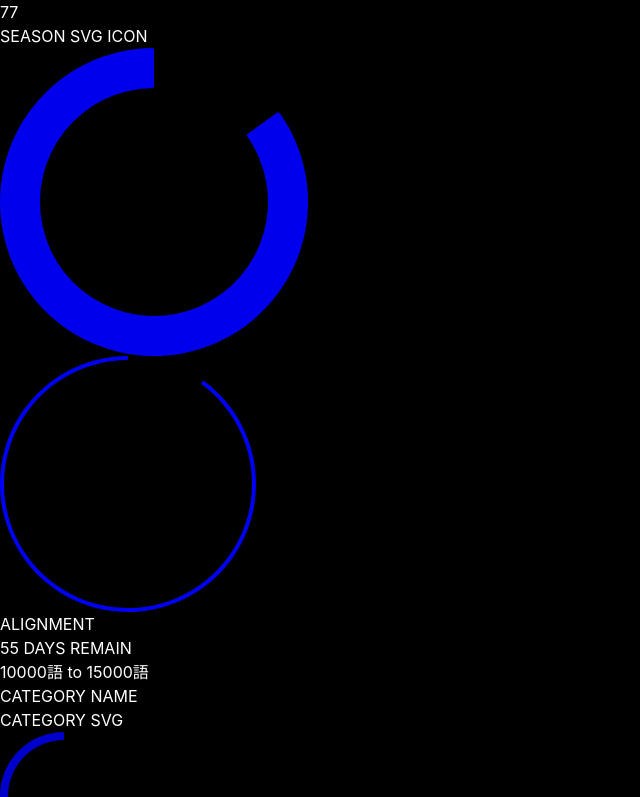
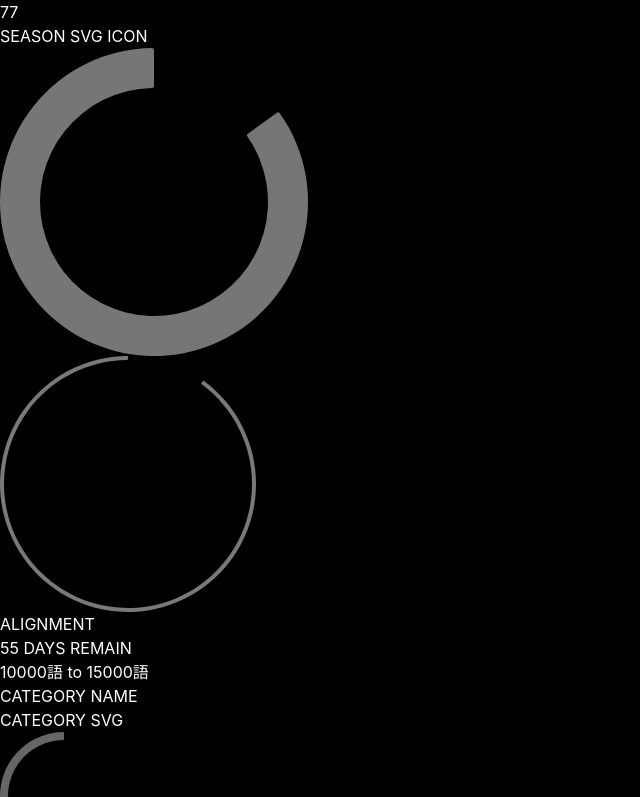
Before and after one commit to everalert/habits-battlepass, a Next.js app: page / in a window 1280 px wide. Shown: the top 797 px of the page, without its empty margins (0-640 px from the left). Built offline with nearby package versions, Linux system fonts and the light colour scheme.

Commit message:
change RadialBar color to mono

```diff
--- a/src/elements/radialbar.element.js
+++ b/src/elements/radialbar.element.js
@@ -45,8 +45,8 @@ export default function RadialBar(props) {
 
 			let colTween = (d) => {
 				return (t) => {
-					const colour = d3.interpolate(127, data.value/data.maxValue*128+127)(t);
-					return `rgb(0,0,${colour})`;
+					const colour = d3.interpolate(64, data.value/data.maxValue*63+64)(t);
+					return `rgb(${colour},${colour},${colour})`;
 				}
 			}
 
@@ -66,7 +66,7 @@ export default function RadialBar(props) {
 				.data([{startAngle:0, endAngle:-scale(data.value^data.interval)}])
 				.enter().append('path')
 				.attr('class', 'arc')
-				.attr('fill', "#0000FF")
+				.attr('fill', "#000")
 				//.attr('d', arcGen)
 
 			arcs.transition()
```
